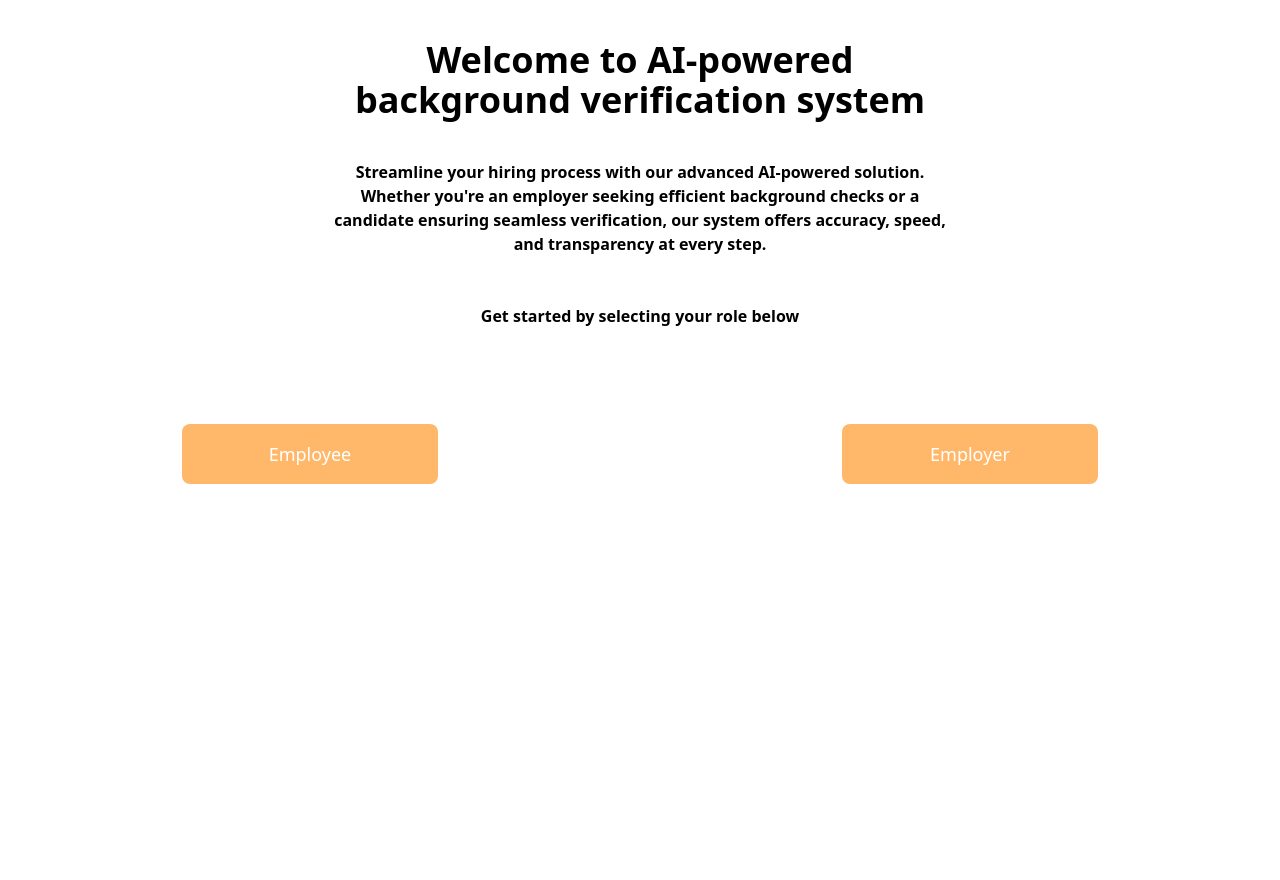
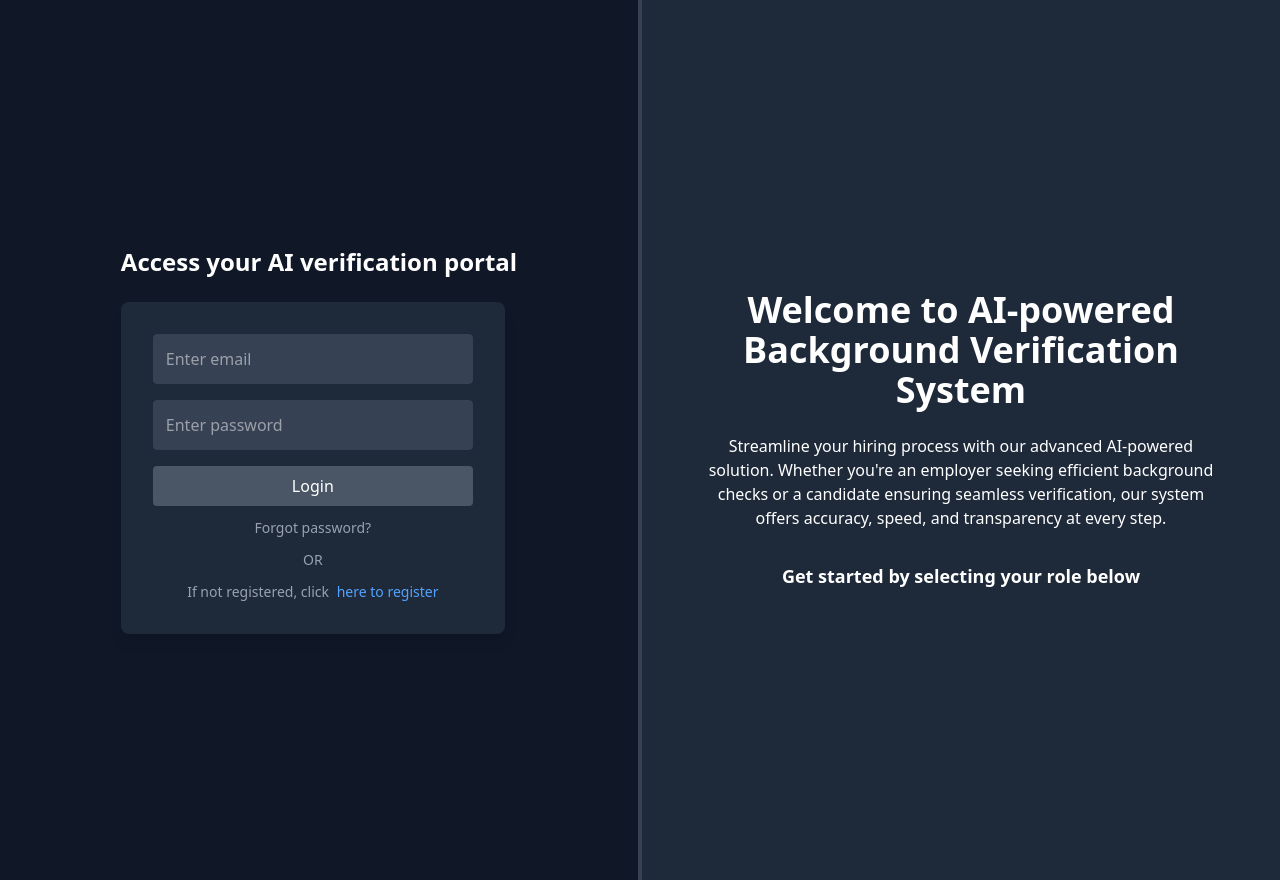
Before and after one commit to legendary216/TECHINFLUENCE, a React (Vite) app in the folder frontend/: page / in a window 1280 px wide. Before the commit the page ends 800 px from the top, so only its background shows below. Built offline with nearby package versions, Linux system fonts and the light colour scheme.

Commit message:
new home page

```diff
--- a/frontend/src/App.jsx
+++ b/frontend/src/App.jsx
@@ -1,16 +1,15 @@
 import React from "react";
-import { BrowserRouter as Router, Routes, Route, Link } from "react-router-dom";
-import Employee from "./components/Employee.jsx";
-import Employer from "./components/Employer.jsx";
+import { BrowserRouter as Router, Routes, Route } from "react-router-dom";
 import Register from "./components/Register.jsx";
+import Login from "./components/Login.jsx";
 
 function App() {
   return (
     <Router>
       <Routes>
         <Route path="/" element={<HomePage />} />
-        <Route path="/employee_Login" element={<Employee />} />
-        <Route path="/employer_Login" element={<Employer />} />
+        <Route path="/employee_Login" element={<Login />} />
+        <Route path="/employer_Login" element={<Login />} />
         <Route path="/register" element={<Register />} />
       </Routes>
     </Router>
@@ -19,34 +18,34 @@ function App() {
 
 function HomePage() {
   return (
-    <div className="home">
-      <div className="flex flex-col justify-center items-center text-4xl font-extrabold p-10">
-        <h1>Welcome to AI-powered</h1>
-        <h1>background verification system</h1>
+    <div className="flex min-h-screen">
+      {/* Left Side - Login */}
+      <div className="w-1/2 flex items-center justify-center bg-gray-900 p-10">
+        <div className="w-full max-w-md">
+          <Login />
+        </div>
       </div>
-      <div className="flex flex-col justify-center items-center font-bold">
-        <p>Streamline your hiring process with our advanced AI-powered solution.</p>
-        <p>Whether you're an employer seeking efficient background checks or a</p>
-        <p>candidate ensuring seamless verification, our system offers accuracy, speed,</p>
-        <p>and transparency at every step.</p>
 
-        <p className="mt-12">Get started by selecting your role below</p>
-      </div>
-      <div className="flex mt-20 justify-center items-center gap-10">
-        <Link
-          to="/employee_Login"
-          className="w-64 my-4 mx-auto p-4 text-lg bg-orange-300 text-white rounded-lg
-                     hover:bg-orange-400 transition-colors duration-300 cursor-pointer block text-center"
-        >
-          Employee
-        </Link>
-        <Link
-          to="/employer_Login"
-          className="w-64 my-4 mx-auto p-4 text-lg bg-orange-300 text-white rounded-lg
-                     hover:bg-orange-400 transition-colors duration-300 cursor-pointer block text-center"
-        >
-          Employer
-        </Link>
+      {/* Divider */}
+      <div className="w-1 bg-gray-700"></div>
+
+      {/* Right Side - Homepage Content */}
+      <div className="w-1/2 flex flex-col justify-center items-center p-10 bg-gray-800 text-white">
+        <h1 className="text-4xl font-extrabold text-center">
+          Welcome to AI-powered
+        </h1>
+        <h1 className="text-4xl font-extrabold text-center mb-6">
+          Background Verification System
+        </h1>
+        <p className="text-center max-w-lg">
+          Streamline your hiring process with our advanced AI-powered solution.
+          Whether you're an employer seeking efficient background checks or a
+          candidate ensuring seamless verification, our system offers accuracy,
+          speed, and transparency at every step.
+        </p>
+        <p className="mt-8 text-lg font-bold">
+          Get started by selecting your role below
+        </p>
       </div>
     </div>
   );
--- a/frontend/src/components/Employee.jsx
+++ /dev/null
@@ -1,14 +0,0 @@
-import React from 'react'
-import Register from './Register'
-import Login from './Login';
-import { createBrowserRouter, RouterProvider, Link } from 'react-router-dom'
-
-const Employee = () => {
-  return (
-    <div>
-     <Login/>
-    </div>
-  )
-}
-
-export default Employee
--- a/frontend/src/components/Employer.jsx
+++ /dev/null
@@ -1,11 +0,0 @@
-import React from 'react'
-import Login from './Login'
-const Employer = () => {
-  return (
-    <div>
-      <Login/>
-    </div>
-  )
-}
-
-export default Employer
```
